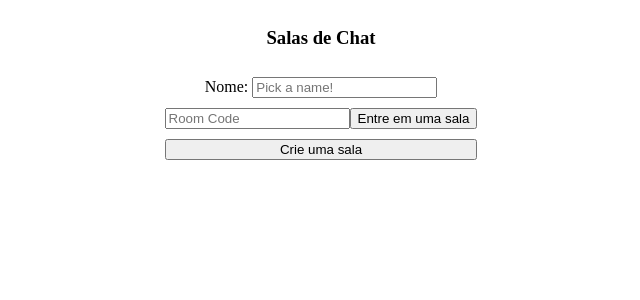
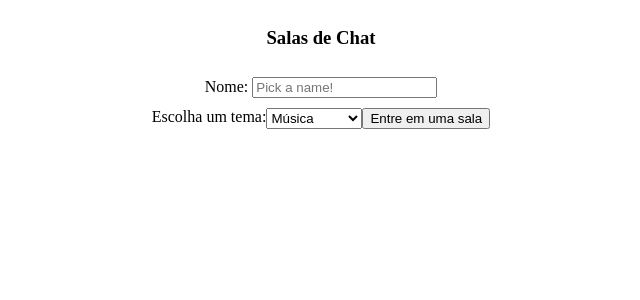
Before and after one commit to nando3d3/chat-using-python, a Flask app: page / in a window 1280 px wide. Shown: the top 300 px of the page, without its empty margins (319-959 px from the left). Run offline with Flask 3, Linux system fonts and the light colour scheme; some libraries are stand-ins or nearby versions.

Commit message:
Usuário pode escolher entre temas predefinidos

```diff
--- a/app.py
+++ b/app.py
@@ -14,6 +14,7 @@ app.config["SECRET_KEY"] = "hjhjsdahhds"
 socketio = SocketIO(app)
 
 rooms = {}
+predefined_themes = ["Música", "Engenharia", "Esportes", "Dança", "Video Game"]
 
 def generate_unique_code(length):
     while True:
@@ -28,39 +29,50 @@ def generate_unique_code(length):
 
 @app.route("/", methods=["POST", "GET"])
 def home():
-    session.clear()
-    if request.method == "POST":
-        name = request.form.get("name")
-        code = request.form.get("code")
-        join = request.form.get("join", False)
-        create = request.form.get("create", False)
+  session.clear()
+  if request.method == "POST":
+      name = request.form.get("name")
+      theme = request.form.get("theme")
+      join = request.form.get("join", False)
 
-        if not name:
-            return render_template("home.html", error="Please enter a name.", code=code, name=name)
+      if not name:
+          return render_template("home.html", error="Please enter a name.", name=name, themes=predefined_themes)
 
-        if join != False and not code:
-            return render_template("home.html", error="Please enter a room code.", code=code, name=name)
+      if theme in predefined_themes:
+          room = theme
+          if room not in rooms:
+              rooms[room] = {"members": 0, "messages": []}
+          session["room"] = room
+          session["name"] = name
+          return redirect(url_for("room"))
 
-        room = code
-        if create != False:
-            room = generate_unique_code(4)
-            rooms[room] = {"members": 0, "messages": []}
-        elif code not in rooms:
-            return render_template("home.html", error="Room does not exist.", code=code, name=name)
+      if join != False:
+          code = request.form.get("code")
+          if not code:
+              return render_template("home.html", error="Please enter a room code.", name=name, themes=predefined_themes)
 
-        session["room"] = room
-        session["name"] = name
-        return redirect(url_for("room"))
+          room = code
+          if code not in rooms:
+              return render_template("home.html", error="Room does not exist.", code=code, name=name, themes=predefined_themes)
+      else:
+          return render_template("home.html", error="Invalid theme.", name=name, themes=predefined_themes)
 
-    return render_template("home.html")
+  return render_template("home.html", themes=predefined_themes)
 
 @app.route("/room")
 def room():
-    room = session.get("room")
-    if room is None or session.get("name") is None or room not in rooms:
-        return redirect(url_for("home"))
+   room = session.get("room")
+   if room is None or session.get("name") is None:
+       return redirect(url_for("home"))
 
-    return render_template("room.html", code=room, messages=rooms[room]["messages"])
+   if room not in rooms:
+       # Verifica se o código da sala é um tema
+       if room in predefined_themes:
+           rooms[room] = {"members": 0, "messages": []}
+       else:
+           return redirect(url_for("home"))
+
+   return render_template("room.html", code=room, messages=rooms[room]["messages"])
 
 @socketio.on("message")
 def message(data):
--- a/templates/home.html
+++ b/templates/home.html
@@ -3,18 +3,17 @@
   <h3>Salas de Chat</h3>
   <div>
     <label>Nome:</label>
-    <input
-      type="text"
-      placeholder="Pick a name!"
-      name="name"
-      value="{{name}}"
-    />
+    <input type="text" placeholder="Pick a name!" name="name" value="{{name}}" />
   </div>
   <div class="join">
-    <input type="text" placeholder="Room Code" name="code" value="{{code}}" />
+    <label>Escolha um tema:</label>
+    <select name="theme">
+      {% for theme in themes %}
+      <option value="{{ theme }}">{{ theme }}</option>
+      {% endfor %}
+    </select>
     <button type="submit" name="join">Entre em uma sala</button>
   </div>
-  <button type="submit" name="create" class="create-btn">Crie uma sala</button>
   {% if error %}
   <ul>
     <li>{{error}}</li>
```
